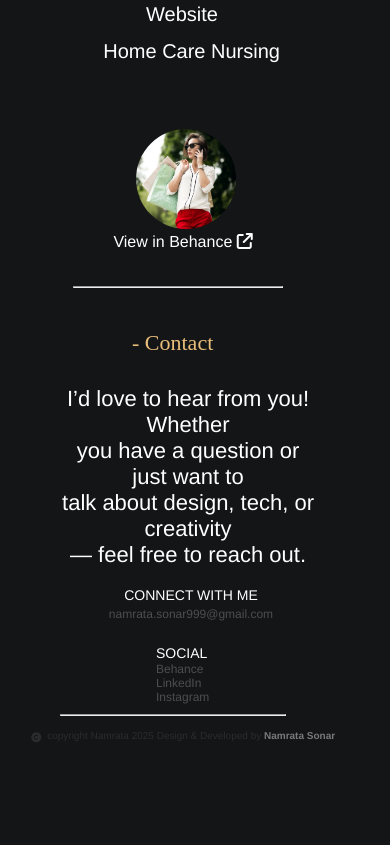
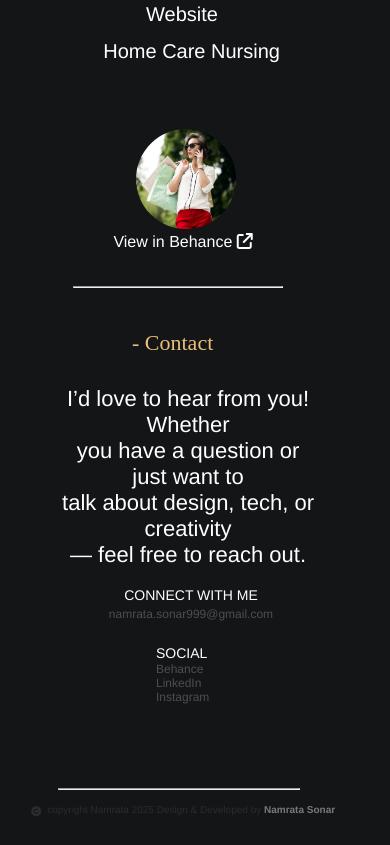
Before and after one commit to Namrata-Sonar/namratasonar, a plain HTML site: page index.html in a window 390 px wide. Shown: the part 3762-4607 px from the top of the page. Before the commit the page ends 4566 px from the top, so only its background shows below. Drawn offline with Linux system fonts and the light colour scheme.

Commit message:
Update styles.css

```diff
--- a/styles.css
+++ b/styles.css
@@ -956,9 +956,11 @@ a {
   }
 
   .footer-line1 {
-    margin-top: -90px;
-    width: 14rem;
-    margin-left: 40px;
+
+        margin-top: -1rem;
+        width: 15rem;
+        margin-left: 2.4rem;
+
   }
 
       .copyright {
```
